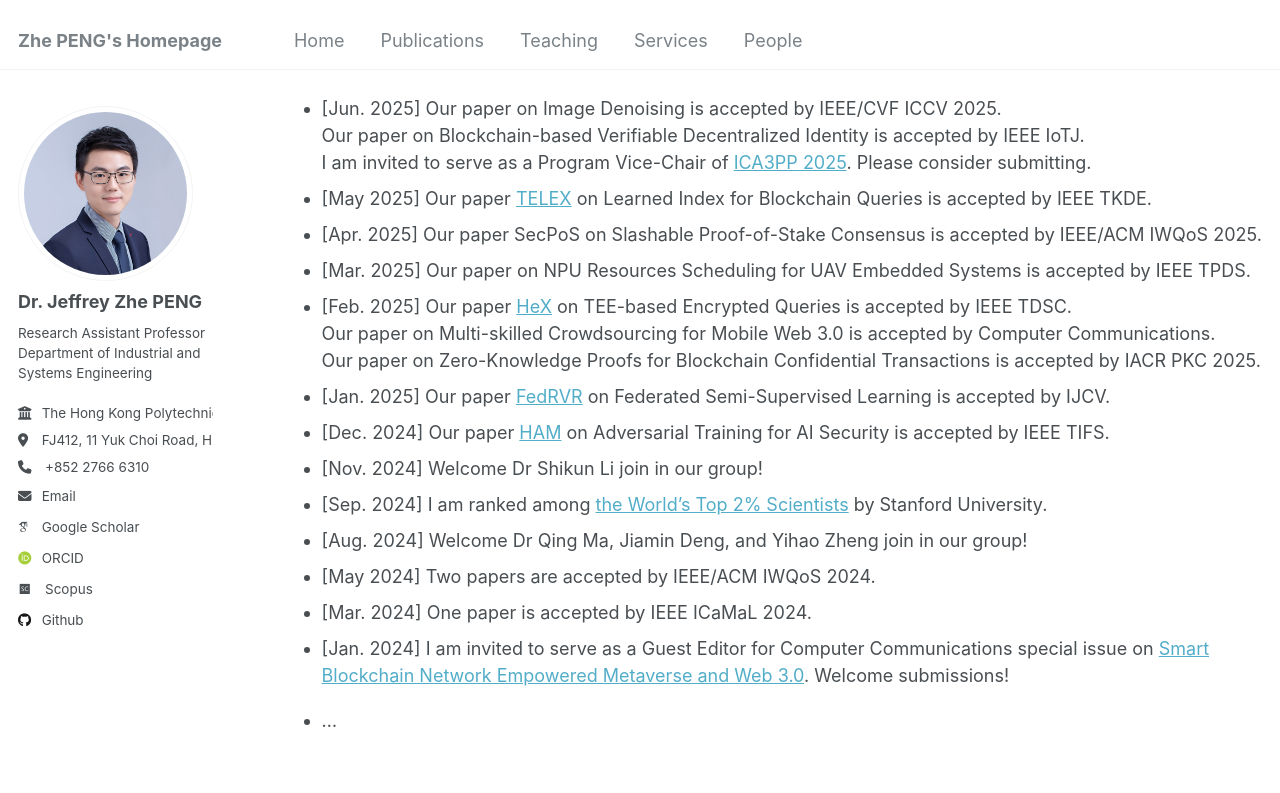
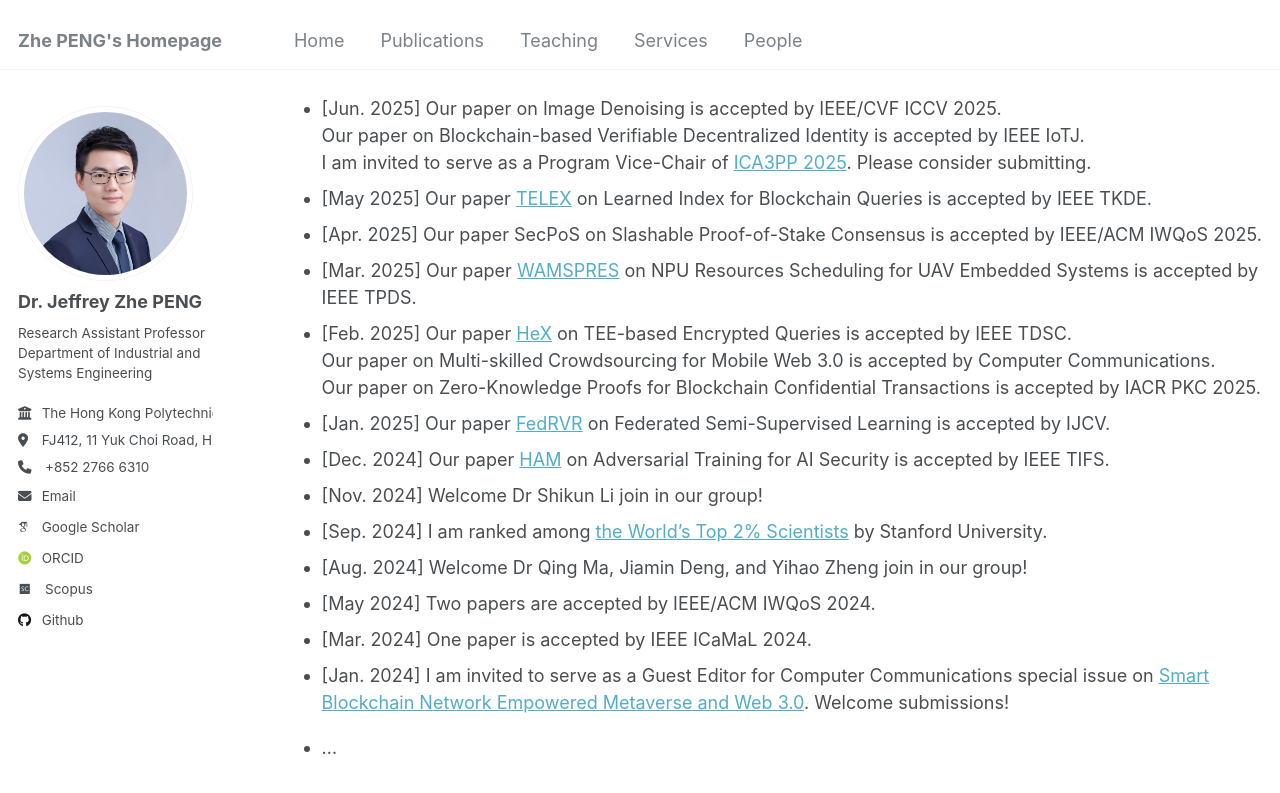
Before and after one commit to PENG-Zhe/peng-zhe.github.io, a Jekyll site: the page built from _pages/about.md, in a window 1280 px wide and 900 px high, scrolled down 814 px. Shown: the top 793 px of the window. Built offline with Jekyll 4.4.1, drawn with Linux system fonts in a browser that asks for light colours; some web fonts are replaced.

Commit message:
Update about.md

```diff
--- a/_pages/about.md
+++ b/_pages/about.md
@@ -30,7 +30,7 @@ Our paper on Blockchain-based Verifiable Decentralized Identity is accepted by I
 I am invited to serve as a Program Vice-Chair of <a href="https://ieee-cybermatics.org/2025/ica3pp/index.html" target="_blank">ICA3PP 2025</a>. Please consider submitting.
 - [May 2025] Our paper <a href="https://ieeexplore.ieee.org/document/10979200" target="_blank">TELEX</a> on Learned Index for Blockchain Queries is accepted by IEEE TKDE.
 - [Apr. 2025] Our paper SecPoS on Slashable Proof-of-Stake Consensus is accepted by IEEE/ACM IWQoS 2025.
-- [Mar. 2025] Our paper on NPU Resources Scheduling for UAV Embedded Systems is accepted by IEEE TPDS.
+- [Mar. 2025] Our paper <a href="https://ieeexplore.ieee.org/document/10942549" target="_blank">WAMSPRES</a> on NPU Resources Scheduling for UAV Embedded Systems is accepted by IEEE TPDS.
 - [Feb. 2025] Our paper <a href="https://ieeexplore.ieee.org/document/10882945" target="_blank">HeX</a> on TEE-based Encrypted Queries is accepted by IEEE TDSC. <br>
 Our paper on Multi-skilled Crowdsourcing for Mobile Web 3.0 is accepted by Computer Communications. <br>
 Our paper on Zero-Knowledge Proofs for Blockchain Confidential Transactions is accepted by IACR PKC 2025.
```
